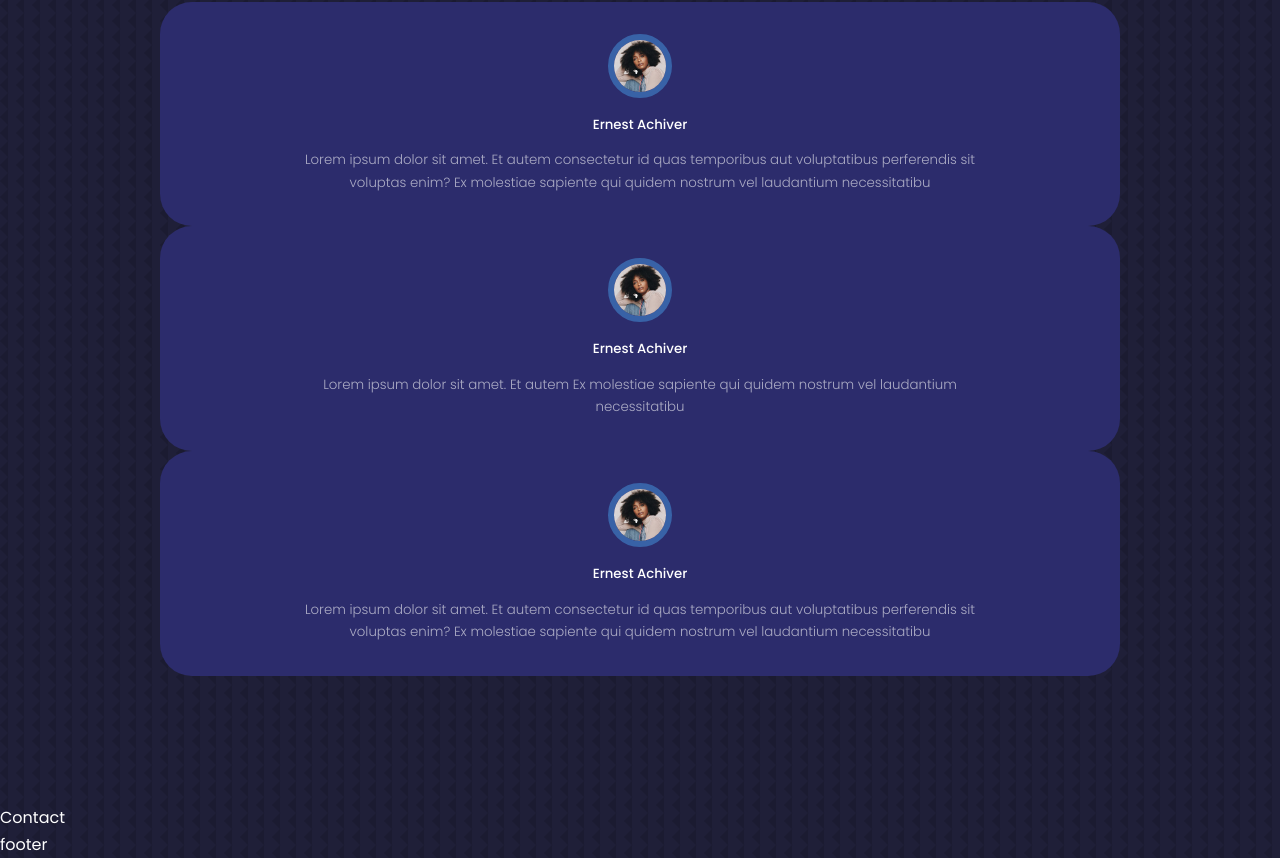
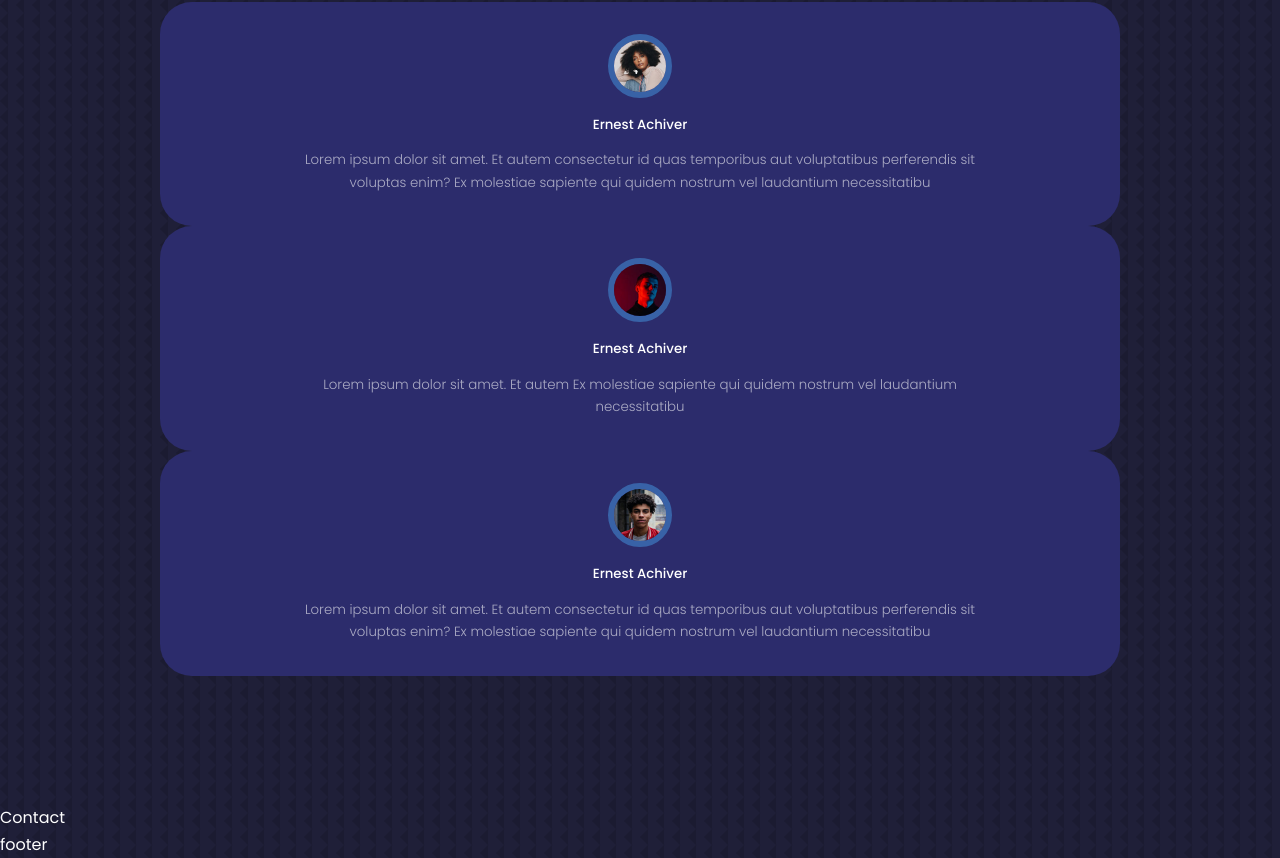
Before and after one commit to Zishan23/Personal-Portfolio-with-React-Js, a React (Create React App) app: page / in a window 1280 px wide. Shown: the part 4819-5677 px from the top of the page. Built offline with nearby package versions, Linux system fonts and the light colour scheme.

Commit message:
testimonial

```diff
--- a/src/components/testimonial/testimonial.jsx
+++ b/src/components/testimonial/testimonial.jsx
@@ -24,7 +24,7 @@ const Testimonial = () => {
         </article>
         <article className="testimonial">
           <div className="client_avatar">
-            <img src={AVTR1} alt="Avatar One" />
+            <img src={AVTR2} alt="Avatar One" />
             </div>
             <h5 className='client_name'>Ernest Achiver</h5>
             <small className='client_review'>
@@ -35,7 +35,7 @@ const Testimonial = () => {
         </article>
         <article className="testimonial">
           <div className="client_avatar">
-            <img src={AVTR1} alt="Avatar One" />
+            <img src={AVTR3} alt="Avatar One" />
             </div>
             <h5 className='client_name'>Ernest Achiver</h5>
             <small className='client_review'>
```
